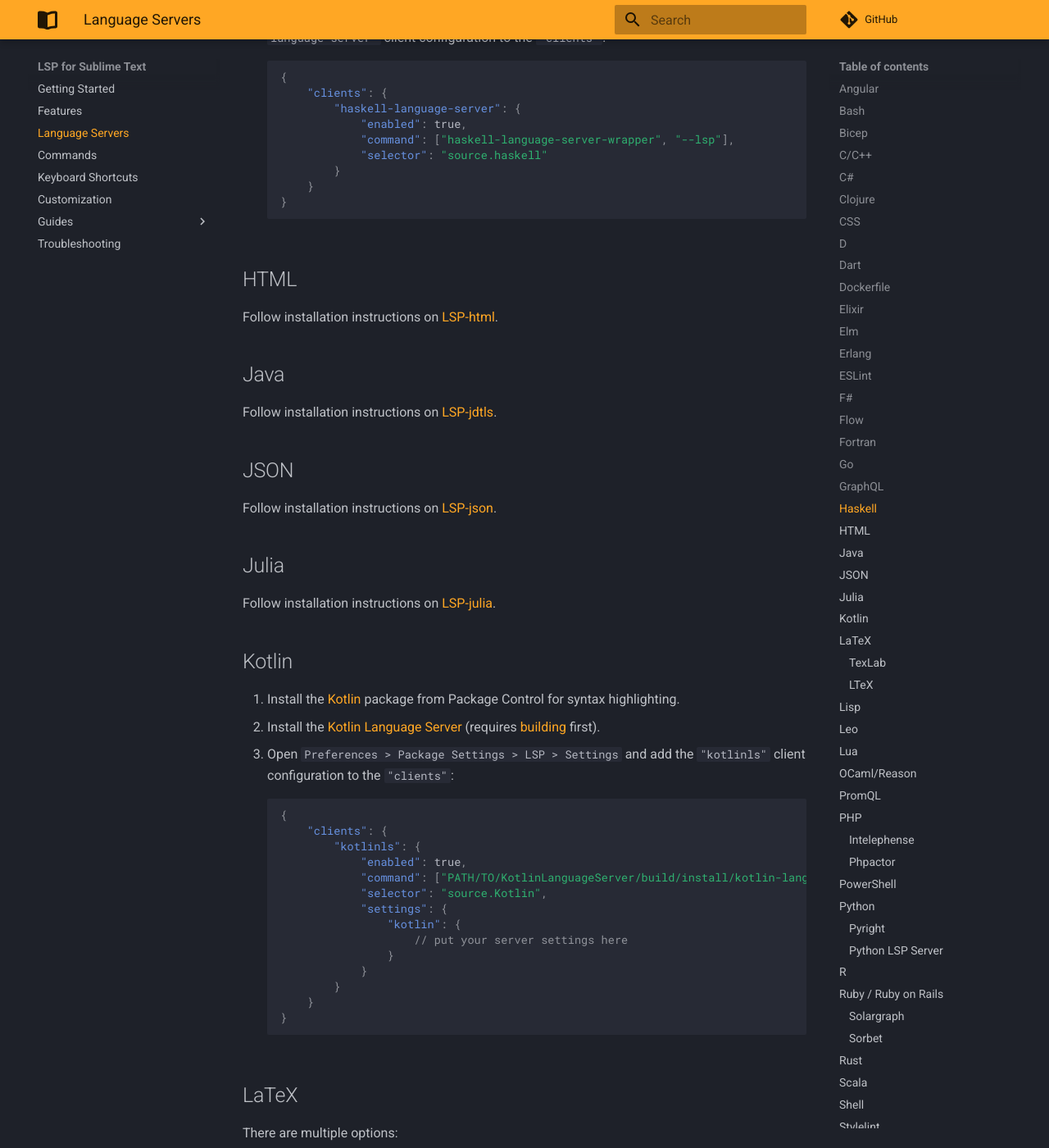
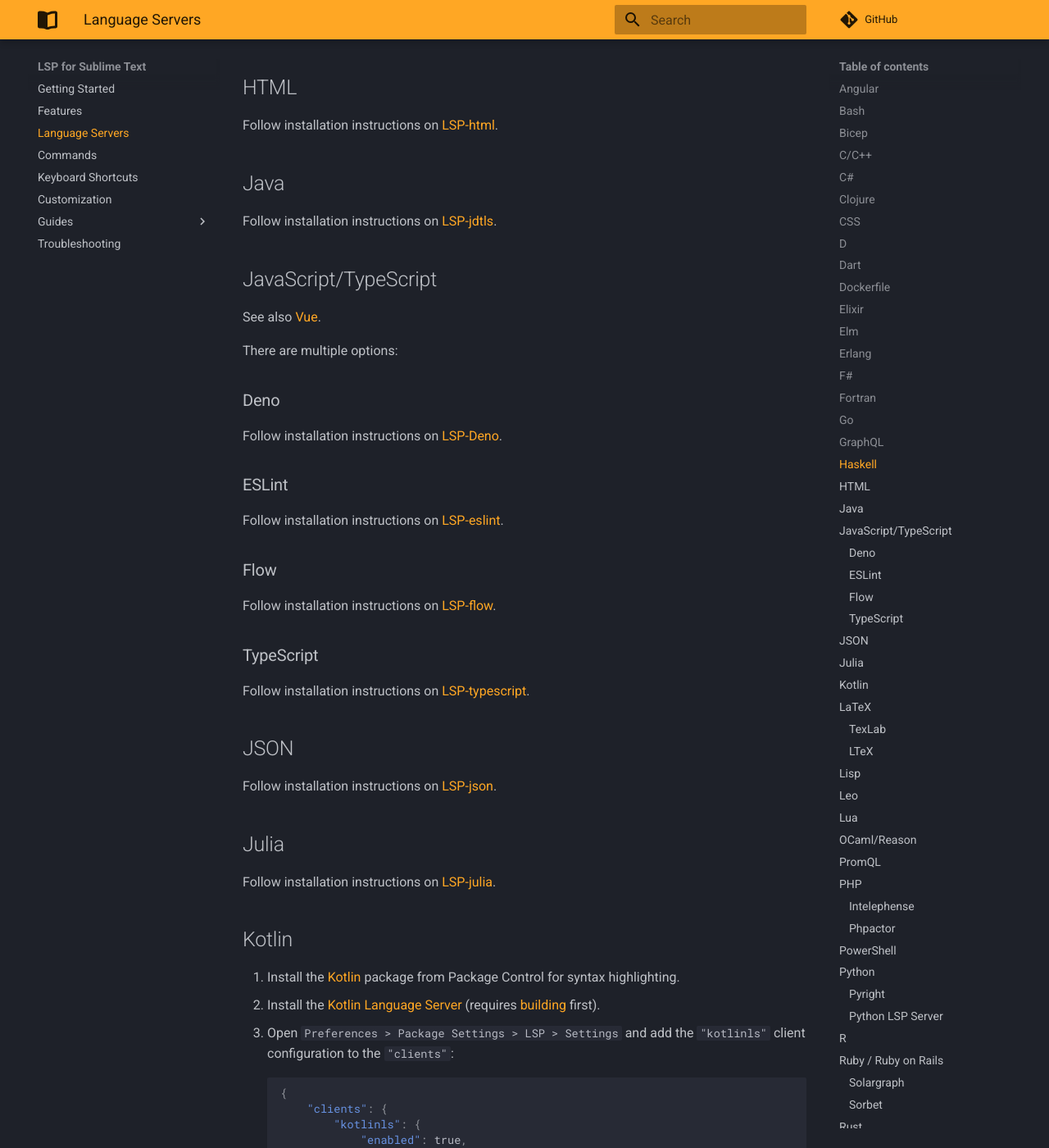
Before and after one commit to sublimelsp/LSP, an MkDocs documentation site: the page built from docs/src/language_servers.md, in a window 1280 px wide and 1400 px high, scrolled down 5304 px. Shown: the whole window at 82% size. Built offline with MkDocs 1.6.1 and Material for MkDocs 9.7.7, drawn with Linux system fonts in a browser that asks for light colours; comment, search, counter and statistics services are not loaded; some of the changed text lies outside the part shown.

Commit message:
Reorganize documentation for JavaScript/TypeScript
The language servers for JavaScript are scattered throughout the
documentation. Most other language servers are grouped by programming
language. Reorganize the documentation for JavaScript language servers
so it's easy to see what options are available for JS developers.

```diff
--- a/docs/src/language_servers.md
+++ b/docs/src/language_servers.md
@@ -220,6 +212,28 @@
 ## Java
 
 Follow installation instructions on [LSP-jdtls](https://github.com/sublimelsp/LSP-jdtls).
+
+## JavaScript/TypeScript
+
+See also [Vue](#vue).
+
+There are multiple options:
+
+### Deno
+
+Follow installation instructions on [LSP-Deno](https://github.com/sublimelsp/LSP-Deno).
+
+### ESLint
+
+Follow installation instructions on [LSP-eslint](https://github.com/sublimelsp/LSP-eslint).
+
+### Flow
+
+Follow installation instructions on [LSP-flow](https://github.com/sublimelsp/LSP-flow).
+
+### TypeScript
+
+Follow installation instructions on [LSP-typescript](https://github.com/sublimelsp/LSP-typescript).
 
 ## JSON
 
```
Also changed, not shown: other parts of docs/src/language_servers.md (+0 -14 lines).
